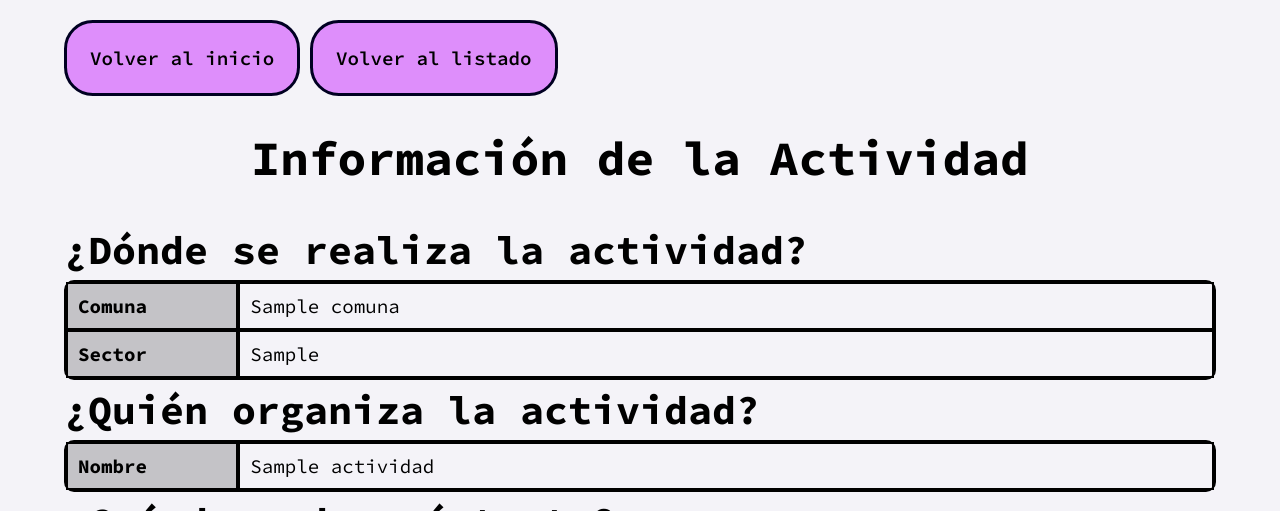
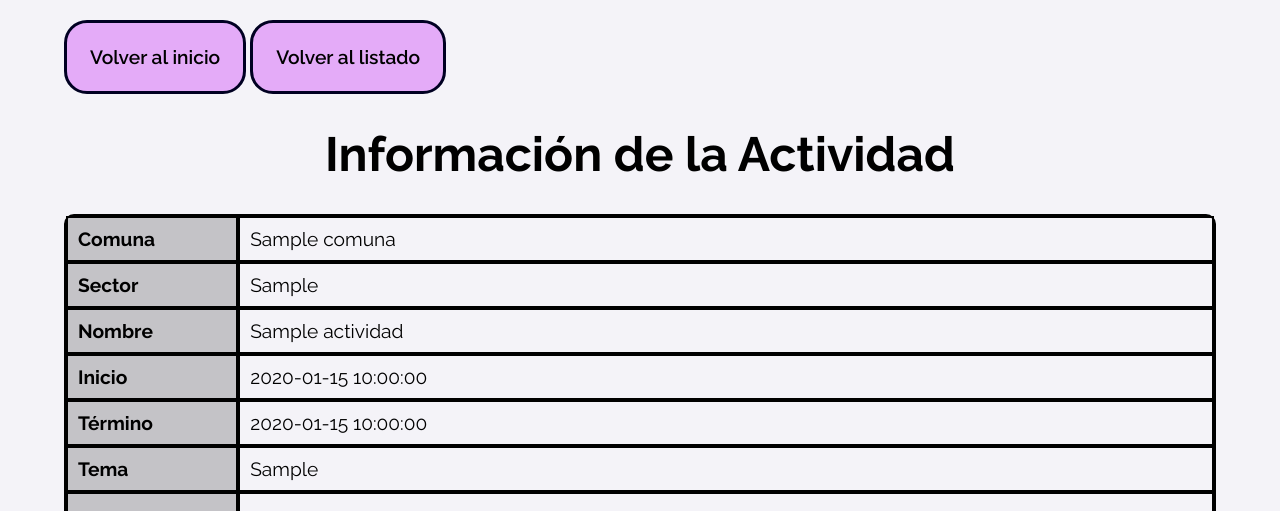
Before and after one commit to devrr0/desarrollo_web_rocio_farias, a Flask app: page /activitie/1 in a window 1280 px wide. Shown: the top 511 px of the page. Run offline with Flask 3, Linux system fonts and the light colour scheme; tables that the repository leaves empty hold one stand-in row (values such as "Sample post").

Commit message:
Style: New font in the app

```diff
--- a/flask_app/static/css/index.css
+++ b/flask_app/static/css/index.css
@@ -1,8 +1,8 @@
 :root {
     --black-color: #000022;
     --background-color: #e8e6f071;
-    --purple-color: #de8efb;
-    --purple-hover-color: #a064b5;
+    --purple-color: #e4abf8;
+    --purple-hover-color: #c19dce;
     --gray-color:  #87868871;
     --gray-hover-color: #e1bfee;
 }
@@ -12,7 +12,7 @@ body {
     background-color: var(--background-color);
     width: 90%;
     margin: 20px auto;
-    font-family: "Source Code Pro", monospace;
+    font-family: "Raleway", sans-serif;
 }
 
 /* CONTAINER */
@@ -38,10 +38,10 @@ body {
     text-align: center;
     padding: 1.2em;
     border: .2em solid var(--black-color);
-    border-radius: 1.5em;
+    border-radius: 1.2em;
     font-weight: 600;
     font-size: 1.2rem;
-    font-family: "Source Code Pro", monospace;
+    font-family: "Raleway", sans-serif;
 }
 
 .submit-btn:hover {
@@ -61,7 +61,7 @@ body {
 }
 
 .table-container > * {
-    font-family: "Source Code Pro", monospace;
+    font-family: "Raleway", sans-serif;
 }
 
 table {
@@ -184,8 +184,9 @@ tr.clickable:hover {
     left: 50%;
     transform: translate(-50%, -50%);
     z-index: 999;
-    background-color: white;
+    background-color:var(--gray-color);
     padding: 10px;
+    border-radius: 12px;
 }
 
 .image-wrapper {
--- a/flask_app/templates/html/agregar-actividad.html
+++ b/flask_app/templates/html/agregar-actividad.html
@@ -7,7 +7,7 @@
         <link rel="stylesheet" href="{{ url_for('static', filename='css/index.css') }}">
         <link rel="preconnect" href="https://fonts.googleapis.com">
         <link rel="preconnect" href="https://fonts.gstatic.com" crossorigin>
-        <link href="https://fonts.googleapis.com/css2?family=Source+Code+Pro:ital,wght@0,200..900;1,200..900&display=swap" rel="stylesheet">
+        <link href="https://fonts.googleapis.com/css2?family=Inter:ital,opsz,wght@0,14..32,100..900;1,14..32,100..900&family=Raleway:ital,wght@0,100..900;1,100..900&family=Roboto:ital,wght@0,100..900;1,100..900&family=Source+Code+Pro:ital,wght@0,200..900;1,200..900&display=swap" rel="stylesheet">
         {% endblock %}
     </head>
     <body>
--- a/flask_app/templates/html/index.html
+++ b/flask_app/templates/html/index.html
@@ -7,13 +7,13 @@
         <link rel="stylesheet" href="{{ url_for('static', filename='css/index.css') }}">
         <link rel="preconnect" href="https://fonts.googleapis.com">
         <link rel="preconnect" href="https://fonts.gstatic.com" crossorigin>
-        <link href="https://fonts.googleapis.com/css2?family=Source+Code+Pro:ital,wght@0,200..900;1,200..900&display=swap" rel="stylesheet">
+        <link href="https://fonts.googleapis.com/css2?family=Inter:ital,opsz,wght@0,14..32,100..900;1,14..32,100..900&family=Raleway:ital,wght@0,100..900;1,100..900&family=Roboto:ital,wght@0,100..900;1,100..900&family=Source+Code+Pro:ital,wght@0,200..900;1,200..900&display=swap" rel="stylesheet">
         {% endblock %}
     </head>
 
     <body>
         <!-- Contenedor principal -->
-         <div class="main-container">
+         <div class="main-container" style="width: 100%; background-color: #87868871; padding: 20px; border-radius: 1.2em;">
             <h1> ¡Bienvenido!</h1>
             <p class="small-text"> La siguiente aplicación permite encontrar actividades recreativas en sectores cercanos a tu comunidad </p>
             <h2> Comencemos </h2>
--- a/flask_app/templates/html/info-act.html
+++ b/flask_app/templates/html/info-act.html
@@ -7,7 +7,7 @@
     <link rel="stylesheet" href="{{ url_for('static', filename='css/index.css') }}">
     <link rel="preconnect" href="https://fonts.googleapis.com">
     <link rel="preconnect" href="https://fonts.gstatic.com" crossorigin>
-    <link href="https://fonts.googleapis.com/css2?family=Source+Code+Pro:ital,wght@0,200..900;1,200..900&display=swap" rel="stylesheet">
+    <link href="https://fonts.googleapis.com/css2?family=Inter:ital,opsz,wght@0,14..32,100..900;1,14..32,100..900&family=Raleway:ital,wght@0,100..900;1,100..900&family=Roboto:ital,wght@0,100..900;1,100..900&family=Source+Code+Pro:ital,wght@0,200..900;1,200..900&display=swap" rel="stylesheet">
     {% endblock %}
 </head>
 <body>
@@ -23,8 +23,7 @@
     </div>
 
     <div class="table-container" id="info-box">
-        <!-- Tabla 1-->
-        <h2>¿Dónde se realiza la actividad?</h2>
+        <!-- Tabla-->
         <table>
             <colgroup>
                 <col style="width: 15%; background-color: #87868871;">
@@ -38,28 +37,10 @@
                 <td><strong>Sector</strong></td>
                 <td>{{ act.sector }}</td>
             </tr>
-        </table>
-
-        <!-- Tabla 2-->
-        <h2>¿Quién organiza la actividad?</h2>
-        <table>
-            <colgroup>
-                <col style="width: 15%; background-color: #87868871;">
-                <col>
-            </colgroup>
             <tr>
                 <td><strong>Nombre</strong></td>
                 <td>{{ act.organizador }}</td>
             </tr>
-        </table>
-
-        <!-- Tabla 3-->
-        <h2>¿Cuándo y de qué trata?</h2>
-        <table>
-            <colgroup>
-                <col style="width: 15%; background-color: #87868871;">
-                <col>
-            </colgroup>
             <tr>
                 <td><strong>Inicio</strong></td>
                 <td>{{ act.inicio }}</td>
--- a/flask_app/templates/html/listado-actividades.html
+++ b/flask_app/templates/html/listado-actividades.html
@@ -7,7 +7,7 @@
         <link rel="stylesheet" href="{{ url_for('static', filename='css/index.css') }}">
         <link rel="preconnect" href="https://fonts.googleapis.com">
         <link rel="preconnect" href="https://fonts.gstatic.com" crossorigin>
-        <link href="https://fonts.googleapis.com/css2?family=Source+Code+Pro:ital,wght@0,200..900;1,200..900&display=swap" rel="stylesheet">
+        <link href="https://fonts.googleapis.com/css2?family=Inter:ital,opsz,wght@0,14..32,100..900;1,14..32,100..900&family=Raleway:ital,wght@0,100..900;1,100..900&family=Roboto:ital,wght@0,100..900;1,100..900&family=Source+Code+Pro:ital,wght@0,200..900;1,200..900&display=swap" rel="stylesheet">
         {% endblock %}
     </head>
     <body>
--- a/flask_app/templates/html/stats.html
+++ b/flask_app/templates/html/stats.html
@@ -7,7 +7,7 @@
         <link rel="stylesheet" href="{{ url_for('static', filename='css/index.css') }}">
         <link rel="preconnect" href="https://fonts.googleapis.com">
         <link rel="preconnect" href="https://fonts.gstatic.com" crossorigin>
-        <link href="https://fonts.googleapis.com/css2?family=Source+Code+Pro:ital,wght@0,200..900;1,200..900&display=swap" rel="stylesheet">
+        <link href="https://fonts.googleapis.com/css2?family=Inter:ital,opsz,wght@0,14..32,100..900;1,14..32,100..900&family=Raleway:ital,wght@0,100..900;1,100..900&family=Roboto:ital,wght@0,100..900;1,100..900&family=Source+Code+Pro:ital,wght@0,200..900;1,200..900&display=swap" rel="stylesheet">
         {% endblock %}
     </head>
     <body>
```
